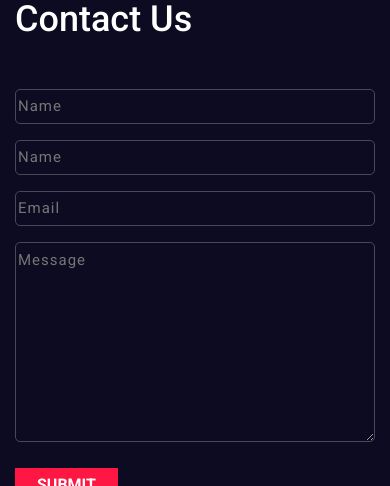
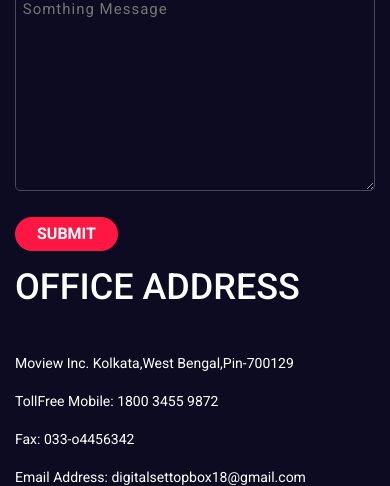
Before and after one commit to Atindradutta/whatmovie, a Django app: page /contact/ in a window 390 px wide. Shown: the part 526-1012 px from the top of the page. Run offline with Django 3.2, Linux system fonts and the light colour scheme; some libraries are stand-ins or nearby versions.

Commit message:
last update 1

```diff
--- a/movie_site/forms.py
+++ b/movie_site/forms.py
@@ -3,6 +3,6 @@ from django import forms
 from.models import contact
 
 class ContactForm(forms.ModelForm):
-    class meta:
+    class Meta:
         model = contact
         fields = ('first_name','last_name','email', 'message')
--- a/movie_site/models.py
+++ b/movie_site/models.py
@@ -39,6 +39,7 @@ class slide(models.Model):
     images = models.ImageField(upload_to='static',null=True,blank=True)
 
 
+
 class upcomingtwo(models.Model):
     namefive = models.CharField(null=True,max_length=40, unique=True)
     descriptionfive = models.CharField(null=True,max_length=100)
--- a/movie_site/templates/movie/bollywood.html
+++ b/movie_site/templates/movie/bollywood.html
@@ -180,6 +180,7 @@
                                     </div>
                                     </div>
                                     </div>
+
                      </div>
                 </div>
             </div>
--- a/movie_site/templates/movie/contact.html
+++ b/movie_site/templates/movie/contact.html
@@ -47,10 +47,10 @@
                                             <a>ACCOUNT</a>
                                             <ul class="drop">
                                                 <li>
-                                                    <a href="{% url 'movie_site:register' %}">REGISTER</a>
+                                                    <a href="{% url 'register' %}">REGISTER</a>
                                                 </li>
                                                 <li>
-                                                    <a href="{% url 'movie_site:login' %}">SIGN IN</a>
+                                                    <a href="{% url 'login' %}">SIGN IN</a>
                                                 </li>
 
                                                  <li>
@@ -82,58 +82,45 @@
                 <div class="row">
                     <div class="col-lg-3 col-md-4 col-sm-12 col-12">
                         <div class="free-ticket">
-                            <a href="#" style="font-size:30px;">.CONTACT.</a>
                         </div>
                     </div>
                 </div>
             </div>
         </div>
     </header>
-     <!-- other-page-breadcumb-area-start -->
-    <div class="other-page-breadcumb-area bg-with-ebony">
-        <div class="container">
-            <div class="row">
-                <div class="col-lg-10 col-md-9 col-sm-9 col-12">
-                    <div class="op-breadcumb">
-                    </div>
-                </div>
-            </div>
-        </div>
-    </div>
-    <!-- other-page-breadcumb-area-end -->
     <!-- contact-area-start -->
         <div class="container">
             <div class="row">
                 <div class="col-lg-6 col-md-12 col-sm-12 col-12">
                     <div class="contact-us">
-                        <h4 class="contact-title">Contact Us</h4>
+                        <h4 class="contact-title" style="text-align: center;">CONTACT US</h4>
                         <div class="cf-msg"></div>
                         <form method="post" action="{% url 'movie_site:contact' %}">
                                 {% csrf_token %}
                             <div class="row">
                                 <div class="col-lg-6 col-md-6 col-sm-12 col-12">
                                     <div class="cf-input-box">
-                                        <input type="text" placeholder="Name" name="first_name" required>
+                                        <input type="text" placeholder=" First Name" name="first_name" required>
                                     </div>
                                 </div>
                                 <div class="col-lg-6 col-md-6 col-sm-12 col-12">
                                     <div class="cf-input-box">
-                                        <input type="text" placeholder="Name"  name="last_name" required>
+                                        <input type="text" placeholder=" Last Name"  name="last_name" required>
                                     </div>
                                 </div>
                                 <div class="col-12">
                                     <div class="cf-input-box">
-                                            <input type="text" placeholder="Email" name="email" required>
+                                            <input type="text" placeholder=" Enter your Email" name="email" required>
                                     </div>
                                 </div>
                                 <div class="col-12">
                                     <div class="cf-input-box">
-                                        <textarea class="contact-textarea" placeholder="Message" name="message" required></textarea>
+                                        <textarea class="contact-textarea" placeholder=" Somthing Message" name="message" required></textarea>
                                     </div>
                                 </div>
                                 <div class="col-12">
                                     <div class="cf-input-box">
-                                        <button id="submit" class="cont-submit btn-contact" name="submit">Submit</button>
+                                        <button id="submit" class="cont-submit btn-contact" name="submit" style="border-radius: 22px;">Submit</button>
                                     </div>
                                 </div>
                             </div>
@@ -142,7 +129,7 @@
                 </div>
                 <div class="col-lg-6 col-md-8 col-sm-12 col-12">
                     <div class="contact-info">
-                        <h4 class="contact-title">Office Address</h4>
+                        <h4 class="contact-title">OFFICE ADDRESS</h4>
                         <ul class="info">
                             <li>Moview Inc. Kolkata,West Bengal,Pin-700129</li>
                             <li>TollFree Mobile: 1800 3455 9872 </li>
@@ -165,7 +152,7 @@
                             <div class="flogo">
                                 <img src="New folder/filmy.png" alt="">
                             </div>
-                            <p class="text">we provide assistance 24/7 for your pre sales questions</p>
+                            <p class="text">we provide assistance 24/7 for your presales questions</p>
                         </div>
                     </div>
                 </div>
--- a/movie_site/templates/movie/hollywood.html
+++ b/movie_site/templates/movie/hollywood.html
@@ -187,6 +187,7 @@
     </div>
 </div>
     <!-- feature-movie-area-end -->
+
 </body>
 </html>
      <!-- Scripts -->
--- a/movie_site/templates/movie/home.html
+++ b/movie_site/templates/movie/home.html
@@ -168,6 +168,7 @@
                     </div>
 </div>
              <!-- top-movie-area-end -->
+
              <!-- upcoming-movie-area-start -->
                         <div class="upcoming-movie-area">
                             <div class="container">
--- a/movie_site/templates/movie/tollywood.html
+++ b/movie_site/templates/movie/tollywood.html
@@ -106,6 +106,7 @@
                     </div>
 
 <!-- slider-area-end -->
+
     <!-- feature-movie-area-start -->
     <div class="feature-movie-area">
         <div class="container">
--- a/movie_site/urls.py
+++ b/movie_site/urls.py
@@ -1,5 +1,6 @@
 from django.conf.urls import url
 from . import views
+
 
 
 
--- a/movie_site/views.py
+++ b/movie_site/views.py
@@ -118,21 +118,16 @@ def player(request):
 	return render(request,'movie/player.html')
 
 
+
 def contact(request):
-	form_class = ContactForm
 	if request.method == "POST":
-		form = form_class(request.POST)
+		form = ContactForm(request.POST)
 
 		if form.is_valid():
-			first_name = request.POST.get('first_name')
-			last_name = request.POST.get('first_name')
-			email = request.POST.get('email')
-			message = request.POST.get('message')
-
-			send_mail('Subject here', message, email, ['atindradutta9.com'], fail_silently=False)
-			return HttpResponseRedirect('movie/contact.html')
-
-	return render(request, 'movie/contact.html')
+			form.save()
+	else:
+		form = ContactForm()
+	return render(request, 'movie/contact.html',{'form':form})
 
 def search_movie(request):
 	if request.method == 'POST':
```
Also changed, not shown: movie_site/admin.py (line endings or trailing spaces).
